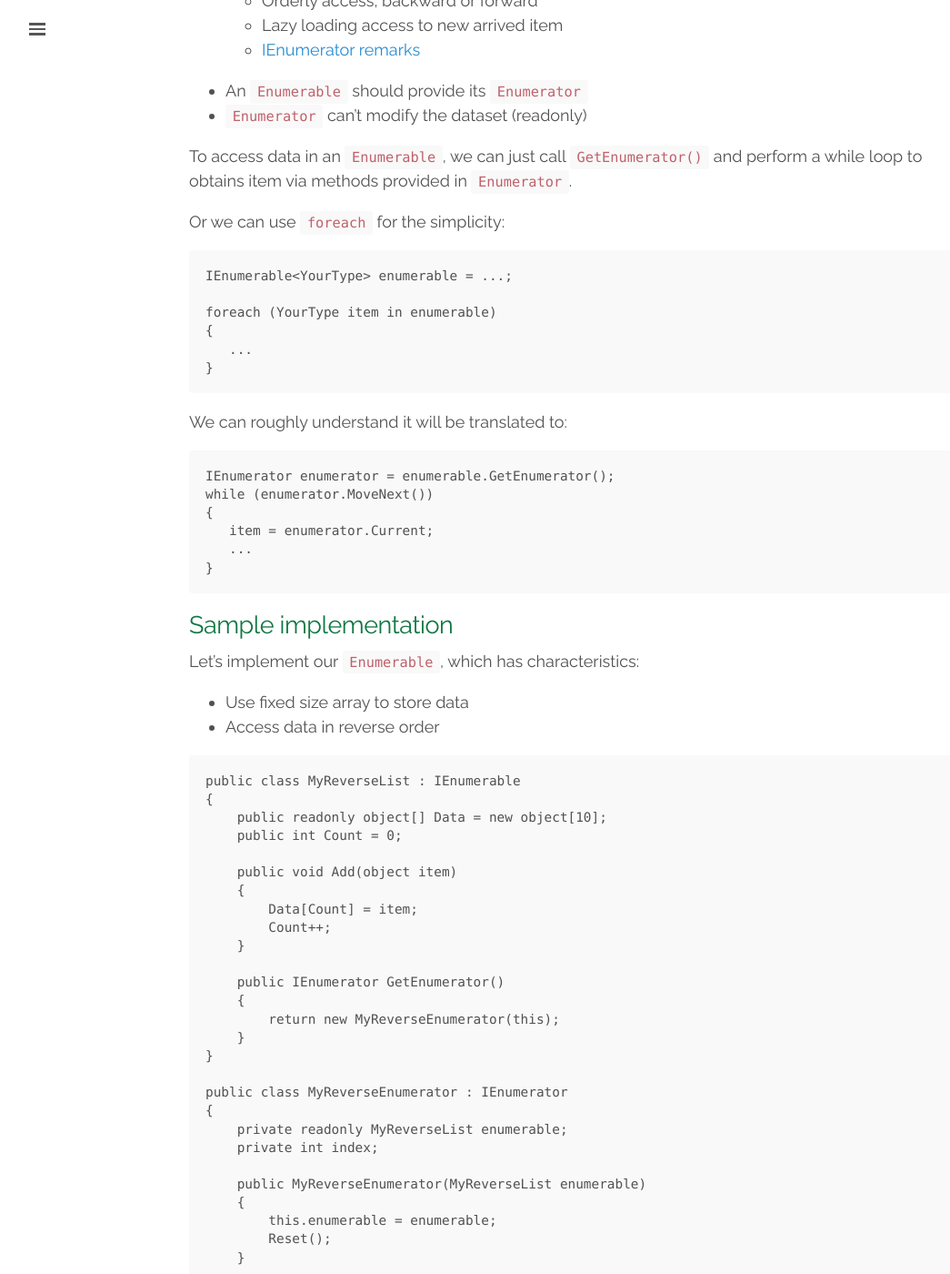
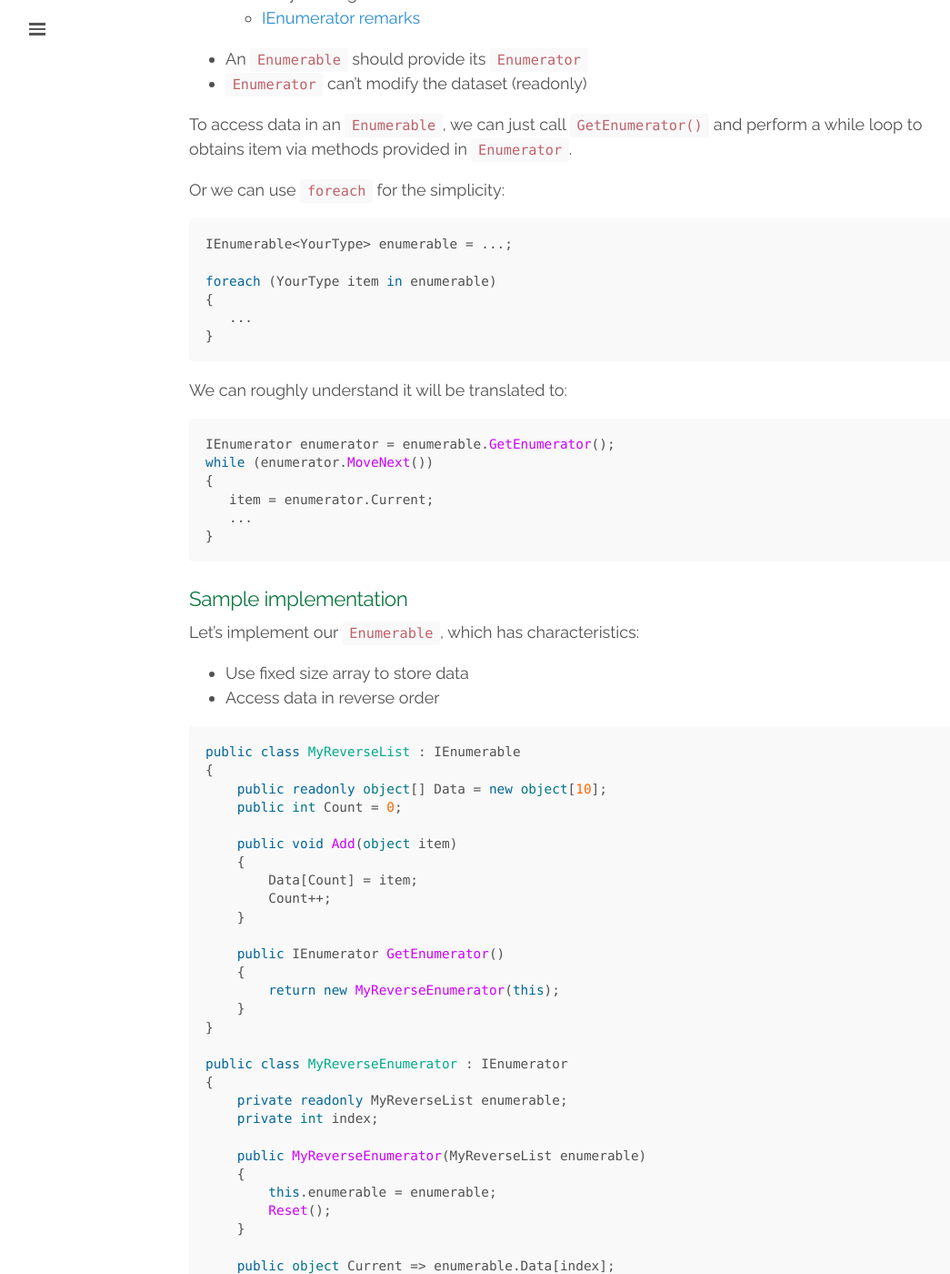
Before and after one commit to akivamu/akivamu.github.io, a Jekyll site: the page built from _posts/2019-03-23-c-collections.md, in a window 1280 px wide and 1400 px high, scrolled down 1548 px. Shown: the whole window at 91% size, without its empty margins (0-1045 px from the left). Built offline with Jekyll 4.4.1, drawn with Linux system fonts in a browser that asks for light colours; comment, search, counter and statistics services are not loaded; some of the changed text lies outside the part shown.

Commit message:
code block

````diff
--- a/_posts/2019-03-23-c-collections.md
+++ b/_posts/2019-03-23-c-collections.md
@@ -7,7 +7,7 @@ tags:
 
 ![Hierarchy]({{ site.url }}/images/c-generic-collections.jpg)
 
-# The code
+## The code
 
 There are [some namespaces for collections](https://docs.microsoft.com/en-us/dotnet/csharp/programming-guide/concepts/collections#BKMK_KindsOfCollections):
 
@@ -18,15 +18,16 @@ There are [some namespaces for collections](https://docs.microsoft.com/en-us/dot
 
 Basically, all collections implement `IEnumerable`.
 
-# IEnumerable and IEnumerator
+## IEnumerable and IEnumerator
 
-```
+```cs
 public interface IEnumerable
 {
     IEnumerator GetEnumerator();
 }
 ```
-```
+
+```cs
 public interface IEnumerator
 {
     object Current { get; }
@@ -52,7 +53,8 @@ In short:
 To access data in an `Enumerable`, we can just call `GetEnumerator()` and perform a while loop to obtains item via methods provided in `Enumerator`.
 
 Or we can use `foreach` for the simplicity:
-```
+
+```cs
 IEnumerable<YourType> enumerable = ...;
 
 foreach (YourType item in enumerable)
@@ -60,8 +62,10 @@ foreach (YourType item in enumerable)
    ...
 }
 ```
+
 We can roughly understand it will be translated to:
-```
+
+```cs
 IEnumerator enumerator = enumerable.GetEnumerator();
 while (enumerator.MoveNext())
 {
@@ -70,14 +74,14 @@ while (enumerator.MoveNext())
 }
 ```
 
-## Sample implementation
+### Sample implementation
 
 Let's implement our `Enumerable`, which has characteristics:
 
 - Use fixed size array to store data
 - Access data in reverse order
 
-```
+```cs
 public class MyReverseList : IEnumerable
 {
     public readonly object[] Data = new object[10];
@@ -126,7 +130,8 @@ public class MyReverseEnumerator : IEnumerator
 ```
 
 Usage:
-```
+
+```cs
 var myList = new MyReverseList();
 myList.Add(1);
 myList.Add(2);
@@ -143,14 +148,14 @@ We can see the `MyReverseList` looks normal, with an array to store data, a coun
 The important point here is in `MyReverseEnumerator`, it defines the behavior when accessing data (we do accessing data iterately by `foreach`)
 Changing the behavior in `Enumerator`, e.g. in forward order, we will see the difference.
 
-## Sample implementation - lazy load
+### Sample implementation - lazy load
 
 This sample demonstrates the lazy load `Enumerable`:
 
 - Only fetch data when needed, infinitely
 - Leave user the right to stop enumerating at anytime (here is after 5 accesses)
 
-```
+```cs
 public class MyLazyLoadEnumerable : IEnumerable
 {
     public IEnumerator GetEnumerator()
@@ -184,8 +189,10 @@ public class MyLazyLoadEnumerator : IEnumerator
     }
 }
 ```
+
 Usage:
-```
+
+```cs
 var myLazyEnumerable = new MyLazyLoadEnumerable();
 var count = 0;
 foreach (var item in myLazyEnumerable)
@@ -197,11 +204,12 @@ foreach (var item in myLazyEnumerable)
 
 This enumerable is infinite loading, you can't convert it to list or other derived types.
 This code will run forever because `MyLazyLoadEnumerator` always has new data (see method `MoveNext()` return true):
-```
+
+```cs
 var list = myLazyEnumerable.Cast<object>().ToList();
 ```
 
-# ICollection
+## ICollection
 
 The [`ICollection`](https://docs.microsoft.com/en-us/dotnet/api/system.collections.generic.icollection-1?view=netcore-2.1#remarks) interface extends `IEnumerable`, and is the base interface for other collections, e.g. `IList`, `IDictionary`...
 
````
Also changed, not shown: _posts/2019-03-23-ienumerable-vs-iqueryable.md (+18 -11 lines), _posts/2019-04-01-dotnet-async-programming.md (+4 -4 lines).
